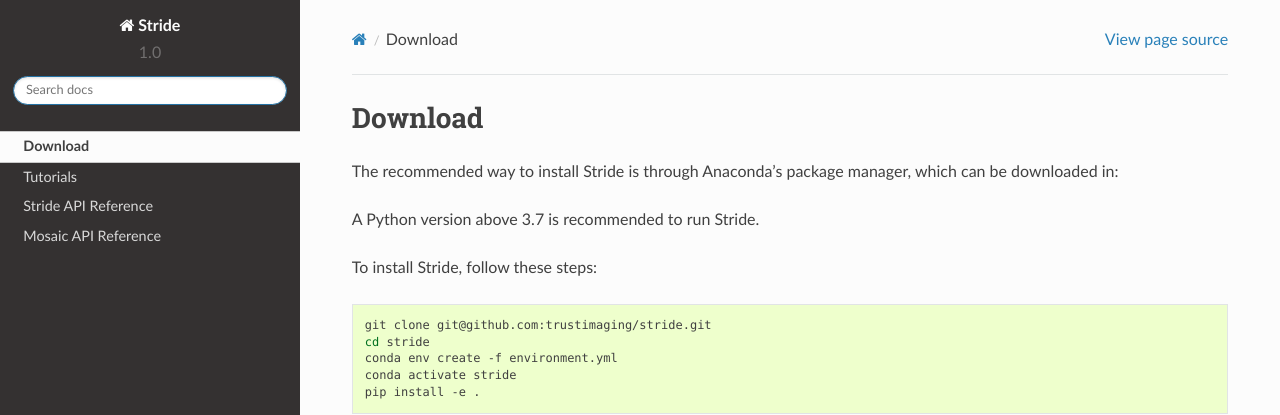
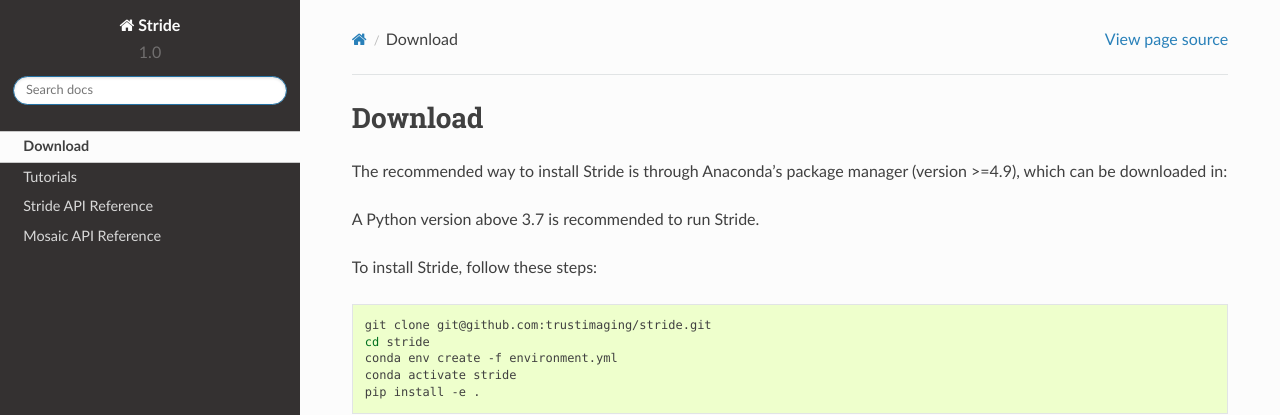
Before and after one commit to trustimaging/stride, a Sphinx documentation site: the page built from docs/source/download.rst, in a window 1280 px wide. Shown: the top 415 px of the page. Built offline with Sphinx 7.4.7 and the Read the Docs theme 2.0.0, drawn with Linux system fonts in a browser that asks for light colours.

```diff
--- a/docs/source/download.rst
+++ b/docs/source/download.rst
@@ -2,7 +2,7 @@
 Download
 ========
 
-The recommended way to install Stride is through Anaconda's package manager, which can be downloaded
+The recommended way to install Stride is through Anaconda's package manager (version >=4.9), which can be downloaded
 in:
 
 .. _Anaconda: https://www.continuum.io/downloads
```
Also changed, not shown: README.md (+1 -1 lines), 1 other file.
